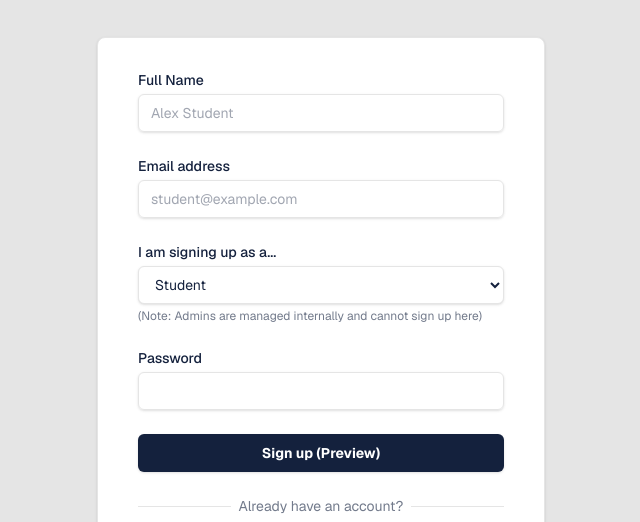
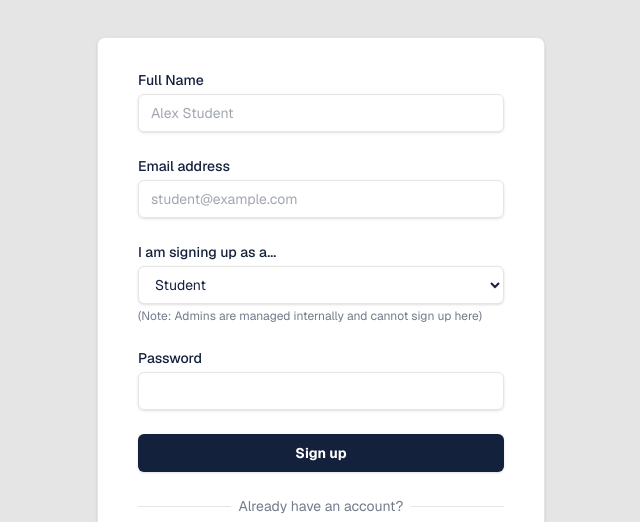
Before and after one commit to hasith360/LMS, a Next.js app: page /signup in a window 1280 px wide. Shown: the part 147-669 px from the top of the page, without its empty margins (319-959 px from the left). Built offline with nearby package versions, Linux system fonts and the light colour scheme; no server answers.

Commit message:
feat: implement actual supabase auth logic for login and signup

```diff
--- a/src/app/login/page.tsx
+++ b/src/app/login/page.tsx
@@ -1,6 +1,45 @@
+'use client';
+import { useState } from 'react';
+import { useRouter } from 'next/navigation';
 import Link from 'next/link';
+import { supabase } from '@/lib/supabase';
 
 export default function LoginPage() {
+  const router = useRouter();
+  const [email, setEmail] = useState('');
+  const [password, setPassword] = useState('');
+  const [error, setError] = useState('');
+  const [loading, setLoading] = useState(false);
+
+  const handleLogin = async (e: React.FormEvent) => {
+    e.preventDefault();
+    setLoading(true);
+    setError('');
+
+    const { data, error: authError } = await supabase.auth.signInWithPassword({
+      email,
+      password,
+    });
+
+    if (authError) {
+      setError(authError.message);
+      setLoading(false);
+      return;
+    }
+
+    // Determine role from user metadata
+    const role = data.user?.user_metadata?.role || 'student';
+
+    // Redirect to the appropriate dashboard
+    if (role === 'admin') {
+      router.push('/dashboard/admin');
+    } else if (role === 'teacher') {
+      router.push('/dashboard/teacher');
+    } else {
+      router.push('/dashboard/student');
+    }
+  };
+
   return (
     <div className="min-h-screen bg-gray flex flex-col justify-center py-12 sm:px-6 lg:px-8">
       <div className="sm:mx-auto sm:w-full sm:max-w-md text-center">
@@ -17,7 +56,13 @@ export default function LoginPage() {
 
       <div className="mt-8 sm:mx-auto sm:w-full sm:max-w-md">
         <div className="bg-white py-8 px-4 shadow sm:rounded-lg sm:px-10 border border-gray">
-          <div className="space-y-6">
+          {error && (
+            <div className="mb-4 bg-red-50 border border-red-200 text-red-600 px-4 py-3 rounded-md text-sm">
+              {error}
+            </div>
+          )}
+
+          <form className="space-y-6" onSubmit={handleLogin}>
             <div>
               <label htmlFor="email" className="block text-sm font-medium text-blue">
                 Email address
@@ -25,10 +70,10 @@ export default function LoginPage() {
               <div className="mt-1">
                 <input
                   id="email"
-                  name="email"
                   type="email"
-                  autoComplete="email"
                   required
+                  value={email}
+                  onChange={(e) => setEmail(e.target.value)}
                   className="appearance-none block w-full px-3 py-2 border border-gray rounded-md shadow-sm placeholder-blue/40 focus:outline-none focus:ring-gold focus:border-gold sm:text-sm text-blue"
                   placeholder="student@example.com"
                 />
@@ -42,10 +87,10 @@ export default function LoginPage() {
               <div className="mt-1">
                 <input
                   id="password"
-                  name="password"
                   type="password"
-                  autoComplete="current-password"
                   required
+                  value={password}
+                  onChange={(e) => setPassword(e.target.value)}
                   className="appearance-none block w-full px-3 py-2 border border-gray rounded-md shadow-sm placeholder-blue/40 focus:outline-none focus:ring-gold focus:border-gold sm:text-sm text-blue"
                 />
               </div>
@@ -55,7 +100,6 @@ export default function LoginPage() {
               <div className="flex items-center">
                 <input
                   id="remember-me"
-                  name="remember-me"
                   type="checkbox"
                   className="h-4 w-4 text-gold focus:ring-gold border-gray rounded"
                 />
@@ -72,14 +116,15 @@ export default function LoginPage() {
             </div>
 
             <div>
-              <Link
-                href="/dashboard/student"
-                className="w-full flex justify-center py-2 px-4 border border-transparent rounded-md shadow-sm text-sm font-bold text-blue bg-gold hover:bg-yellow-500 focus:outline-none focus:ring-2 focus:ring-offset-2 focus:ring-gold transition-colors"
+              <button
+                type="submit"
+                disabled={loading}
+                className="w-full flex justify-center py-2 px-4 border border-transparent rounded-md shadow-sm text-sm font-bold text-blue bg-gold hover:bg-yellow-500 focus:outline-none focus:ring-2 focus:ring-offset-2 focus:ring-gold transition-colors disabled:opacity-50"
               >
-                Sign in (Preview)
-              </Link>
+                {loading ? 'Signing in...' : 'Sign in'}
+              </button>
             </div>
-          </div>
+          </form>
 
           <div className="mt-6">
             <div className="relative">
--- a/src/app/signup/page.tsx
+++ b/src/app/signup/page.tsx
@@ -1,6 +1,48 @@
+'use client';
+import { useState } from 'react';
+import { useRouter } from 'next/navigation';
 import Link from 'next/link';
+import { supabase } from '@/lib/supabase';
 
 export default function SignupPage() {
+  const router = useRouter();
+  const [name, setName] = useState('');
+  const [email, setEmail] = useState('');
+  const [password, setPassword] = useState('');
+  const [role, setRole] = useState('student');
+  const [error, setError] = useState('');
+  const [loading, setLoading] = useState(false);
+
+  const handleSignup = async (e: React.FormEvent) => {
+    e.preventDefault();
+    setLoading(true);
+    setError('');
+
+    const { data, error: authError } = await supabase.auth.signUp({
+      email,
+      password,
+      options: {
+        data: {
+          full_name: name,
+          role: role,
+        },
+      },
+    });
+
+    if (authError) {
+      setError(authError.message);
+      setLoading(false);
+      return;
+    }
+
+    // Redirect to the appropriate dashboard
+    if (role === 'teacher') {
+      router.push('/dashboard/teacher');
+    } else {
+      router.push('/dashboard/student');
+    }
+  };
+
   return (
     <div className="min-h-screen bg-gray flex flex-col justify-center py-12 sm:px-6 lg:px-8">
       <div className="sm:mx-auto sm:w-full sm:max-w-md text-center">
@@ -17,7 +59,13 @@ export default function SignupPage() {
 
       <div className="mt-8 sm:mx-auto sm:w-full sm:max-w-md">
         <div className="bg-white py-8 px-4 shadow sm:rounded-lg sm:px-10 border border-gray">
-          <div className="space-y-6">
+          {error && (
+            <div className="mb-4 bg-red-50 border border-red-200 text-red-600 px-4 py-3 rounded-md text-sm">
+              {error}
+            </div>
+          )}
+
+          <form className="space-y-6" onSubmit={handleSignup}>
             <div>
               <label htmlFor="name" className="block text-sm font-medium text-blue">
                 Full Name
@@ -25,10 +73,10 @@ export default function SignupPage() {
               <div className="mt-1">
                 <input
                   id="name"
-                  name="name"
                   type="text"
-                  autoComplete="name"
                   required
+                  value={name}
+                  onChange={(e) => setName(e.target.value)}
                   className="appearance-none block w-full px-3 py-2 border border-gray rounded-md shadow-sm placeholder-blue/40 focus:outline-none focus:ring-gold focus:border-gold sm:text-sm text-blue"
                   placeholder="Alex Student"
                 />
@@ -42,10 +90,10 @@ export default function SignupPage() {
               <div className="mt-1">
                 <input
                   id="email"
-                  name="email"
                   type="email"
-                  autoComplete="email"
                   required
+                  value={email}
+                  onChange={(e) => setEmail(e.target.value)}
                   className="appearance-none block w-full px-3 py-2 border border-gray rounded-md shadow-sm placeholder-blue/40 focus:outline-none focus:ring-gold focus:border-gold sm:text-sm text-blue"
                   placeholder="student@example.com"
                 />
@@ -59,7 +107,8 @@ export default function SignupPage() {
               <div className="mt-1">
                 <select
                   id="role"
-                  name="role"
+                  value={role}
+                  onChange={(e) => setRole(e.target.value)}
                   className="block w-full px-3 py-2 border border-gray rounded-md shadow-sm focus:outline-none focus:ring-gold focus:border-gold sm:text-sm text-blue bg-white"
                 >
                   <option value="student">Student</option>
@@ -78,24 +127,25 @@ export default function SignupPage() {
               <div className="mt-1">
                 <input
                   id="password"
-                  name="password"
                   type="password"
-                  autoComplete="new-password"
                   required
+                  value={password}
+                  onChange={(e) => setPassword(e.target.value)}
                   className="appearance-none block w-full px-3 py-2 border border-gray rounded-md shadow-sm placeholder-blue/40 focus:outline-none focus:ring-gold focus:border-gold sm:text-sm text-blue"
                 />
               </div>
             </div>
 
             <div>
-              <Link
-                href="/dashboard/student"
-                className="w-full flex justify-center py-2 px-4 border border-transparent rounded-md shadow-sm text-sm font-bold text-white bg-blue hover:bg-blue/90 focus:outline-none focus:ring-2 focus:ring-offset-2 focus:ring-blue transition-colors"
+              <button
+                type="submit"
+                disabled={loading}
+                className="w-full flex justify-center py-2 px-4 border border-transparent rounded-md shadow-sm text-sm font-bold text-white bg-blue hover:bg-blue/90 focus:outline-none focus:ring-2 focus:ring-offset-2 focus:ring-blue transition-colors disabled:opacity-50"
               >
-                Sign up (Preview)
-              </Link>
+                {loading ? 'Signing up...' : 'Sign up'}
+              </button>
             </div>
-          </div>
+          </form>
 
           <div className="mt-6">
             <div className="relative">
```
